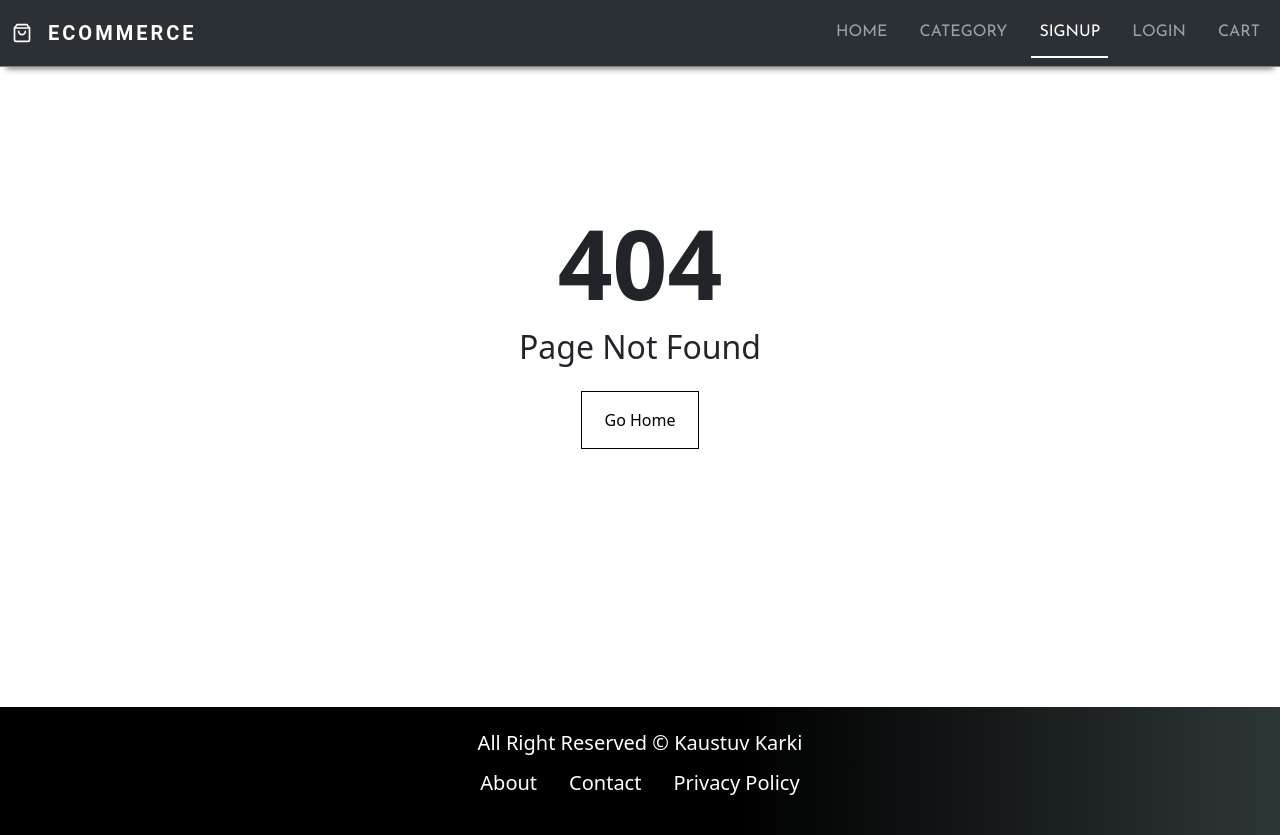
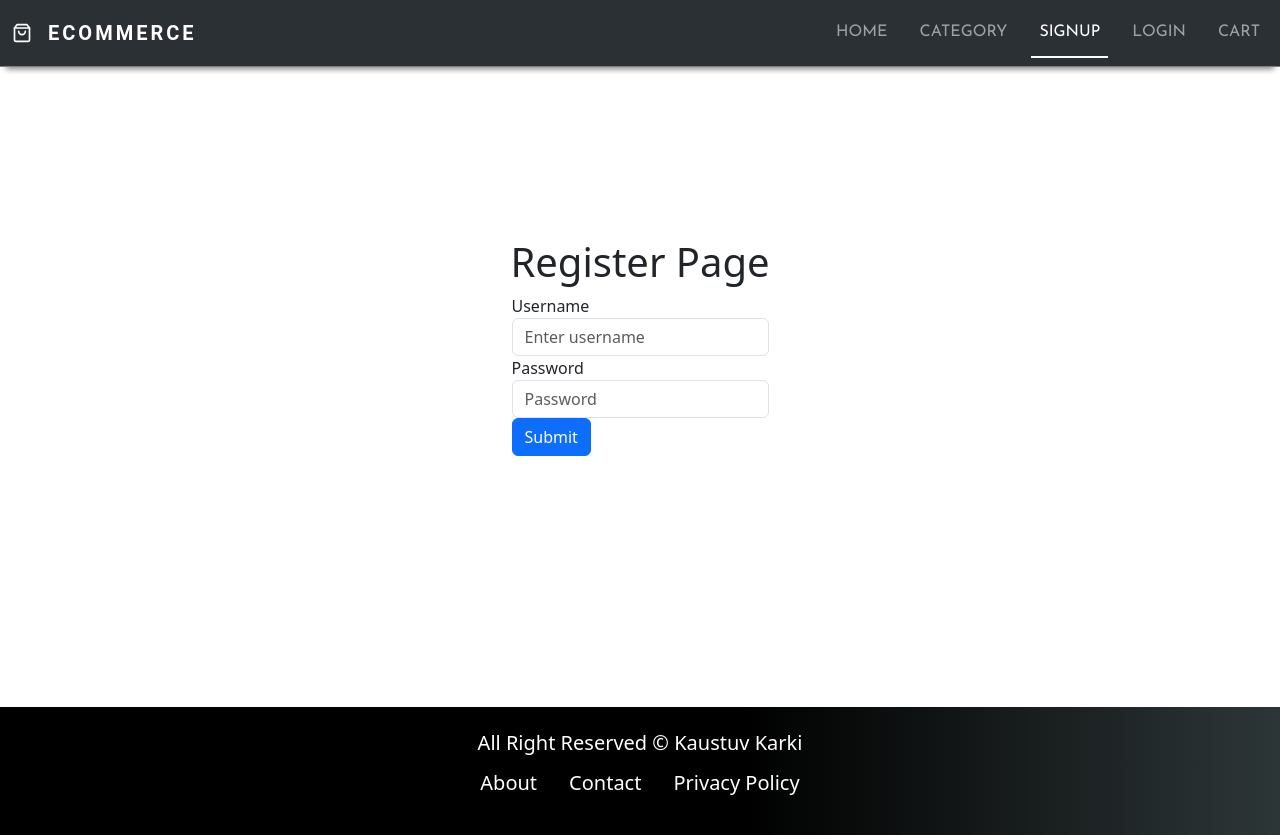
Before and after one commit to Kaustuv-Karki/E-commerce-mern, a React (Create React App) app in the folder client/: page /register in a window 1280 px wide. Before the commit this address had no page. Built offline with nearby package versions, Linux system fonts and the light colour scheme; a web font is replaced by a local one.

Commit message:
working on register and login page

```diff
--- a/client/src/App.js
+++ b/client/src/App.js
@@ -4,6 +4,8 @@
 import Policy from "./pages/Policy";
 import Contact from "./pages/Contact";
 import PageNotFound from "./pages/PageNotFound";
+import Register from "./pages/Auth/Register";
+import LoginPage from "./pages/Auth/LoginPage";
 
 function App() {
     return (
@@ -11,6 +13,8 @@
             <Routes>
                 <Route path="/" element={<HomePage />} />
                 <Route path="/about" element={<About />} />
+                <Route path="/register" element={<Register />} />
+                <Route path="/login" element={<LoginPage />} />
                 <Route path="/policy" element={<Policy />} />
                 <Route path="/contact" element={<Contact />} />
                 <Route path="/*" element={<PageNotFound />} />
--- a/client/src/index.css
+++ b/client/src/index.css
@@ -134,3 +134,14 @@
 .aboutimage {
   width: 30rem;
 }
+
+
+
+/* Regiseter Page */
+.register {
+  display: flex;
+  justify-content: center;
+  align-items: center;
+  height: 70vh;
+  flex-direction: column;
+}
--- /dev/null
+++ b/client/src/pages/Auth/LoginPage.jsx
@@ -0,0 +1,12 @@
+import React from "react";
+import Layout from "../../components/Layout/Layout";
+
+const LoginPage = () => {
+    return (
+        <div>
+            return <Layout title="Login Your Account"></Layout>;
+        </div>
+    );
+};
+
+export default LoginPage;
--- /dev/null
+++ b/client/src/pages/Auth/Register.jsx
@@ -0,0 +1,37 @@
+import React from "react";
+import Layout from "../../components/Layout/Layout";
+
+const Register = () => {
+    return (
+        <Layout title="Register Yourself">
+            <div className="register">
+                <h1>Register Page</h1>
+                <form>
+                    <div className="form-group">
+                        <label htmlFor="exampleInputName">Username</label>
+                        <input
+                            type="text"
+                            className="form-control"
+                            id="exampleInputName"
+                            placeholder="Enter username"
+                        />
+                    </div>
+                    <div className="form-group">
+                        <label htmlFor="exampleInputPassword1">Password</label>
+                        <input
+                            type="password"
+                            className="form-control"
+                            id="exampleInputPassword1"
+                            placeholder="Password"
+                        />
+                    </div>
+                    <button type="submit" className="btn btn-primary">
+                        Submit
+                    </button>
+                </form>
+            </div>
+        </Layout>
+    );
+};
+
+export default Register;
```
